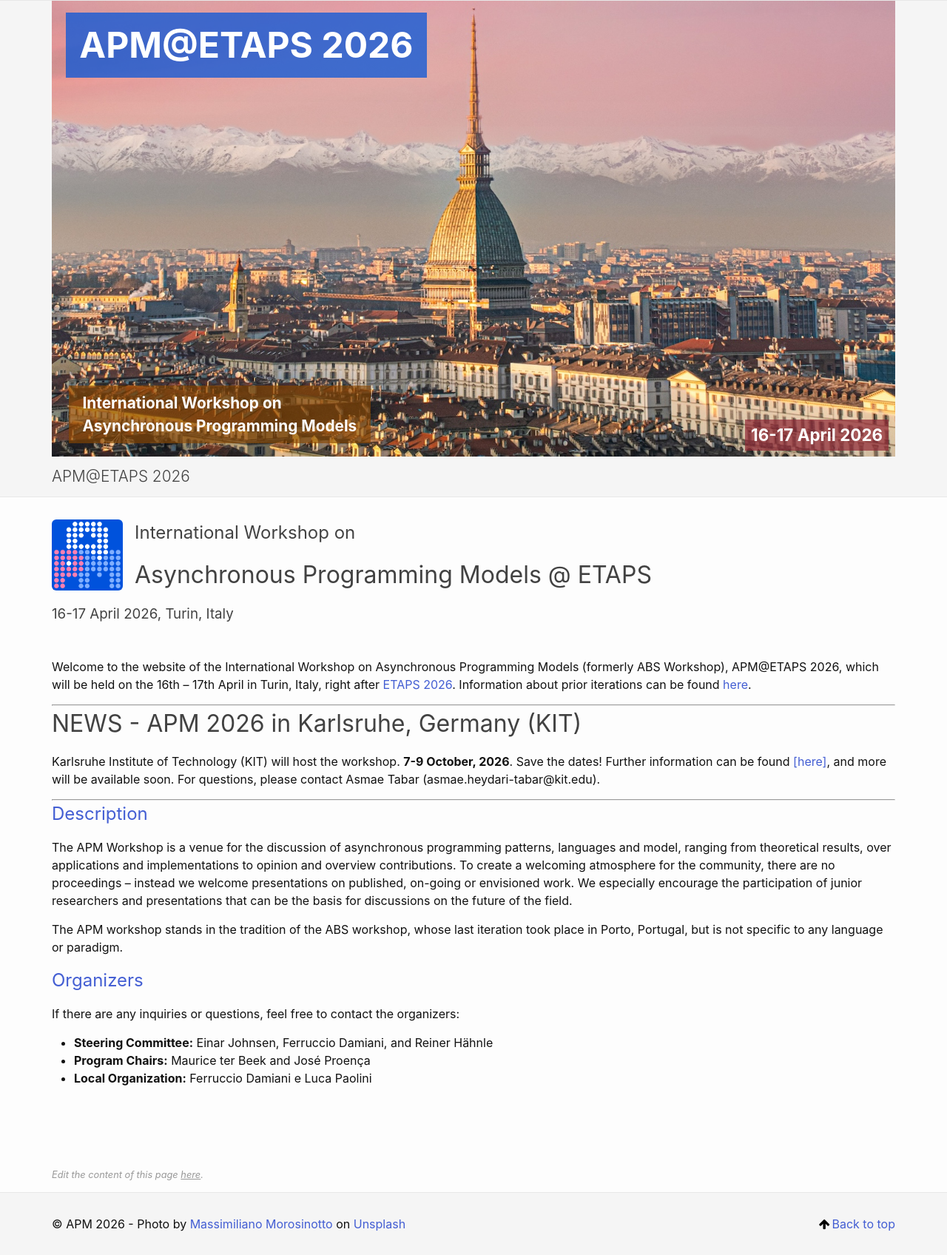
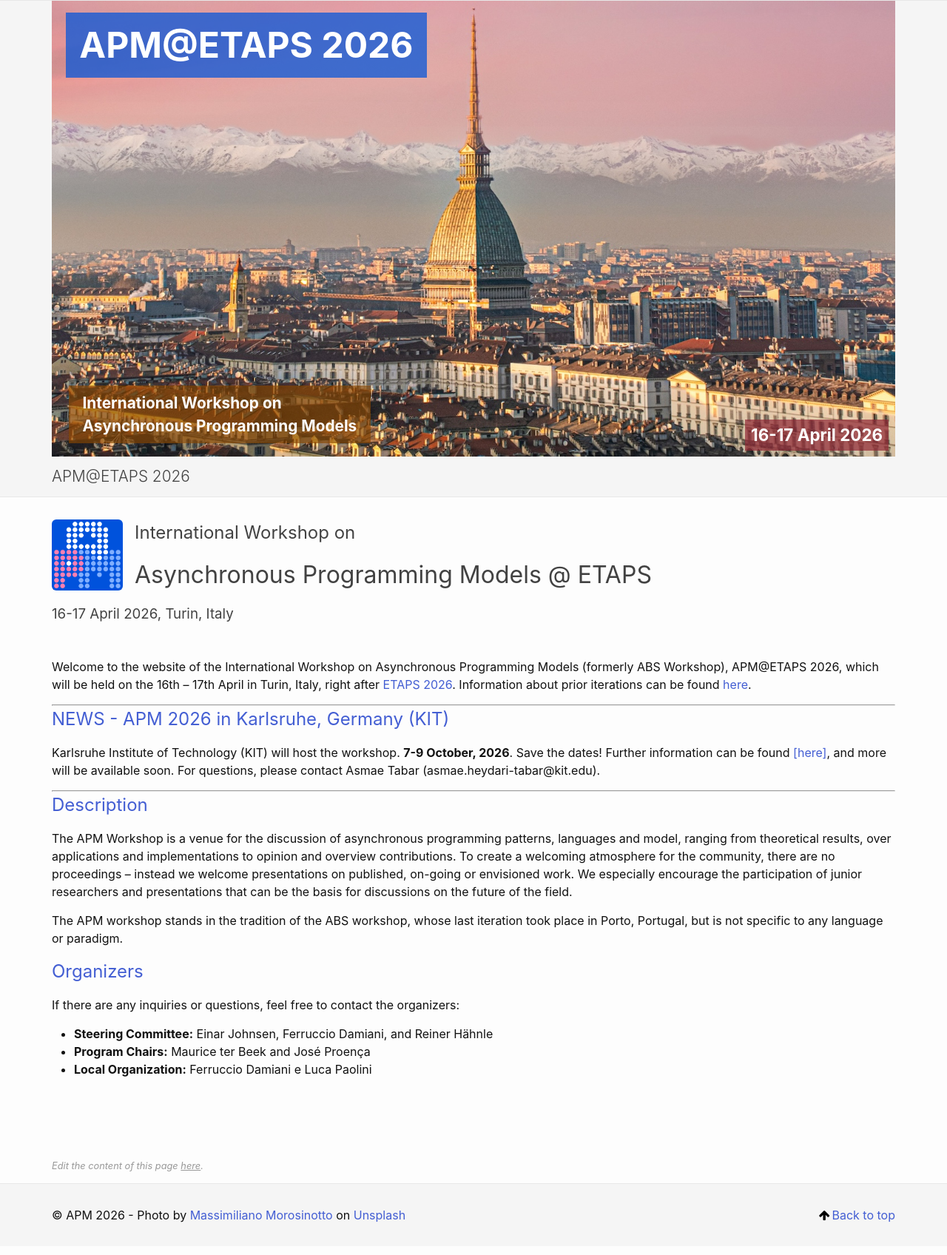
Before and after one commit to apm-workshop/at-etaps2026, a Jekyll site: the page built from _pages/index.md, in a window 1280 px wide. Shown: the whole page at 74% size. Built offline with Jekyll 4.4.1, drawn with Linux system fonts in a browser that asks for light colours.

Commit message:
Update index.md

```diff
--- a/_pages/index.md
+++ b/_pages/index.md
@@ -8,7 +8,9 @@ Welcome to the website of the International Workshop on Asynchronous Programming
 
 <hr>
 
-# NEWS - APM 2026 in Karlsruhe, Germany (KIT)
+## NEWS - APM 2026 in Karlsruhe, Germany (KIT)
+{: .secondH}
+
 Karlsruhe Institute of Technology (KIT) will host the workshop. __7-9 October, 2026__. Save the dates! Further information can be found [[here]](https://apm-workshop.github.io/2025/assets/APM-2026-Invitation.pdf), and more will be available soon. For questions, please contact Asmae Tabar (asmae.heydari-tabar@kit.edu).
 
 <hr>
```
